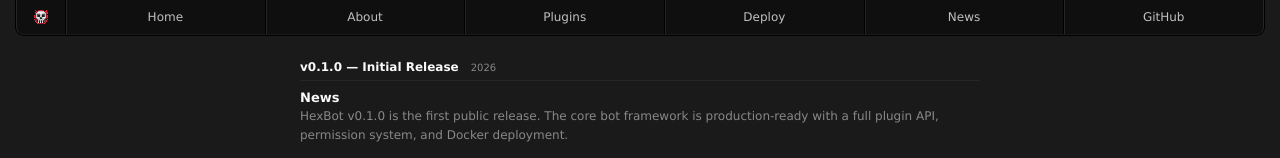
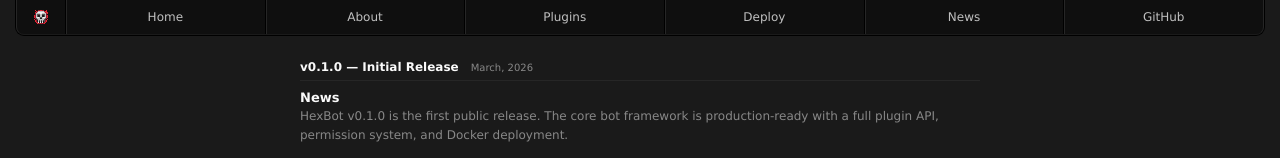
Before and after one commit to jstnmthw/hexbot-web, a Next.js app: page /news in a window 1280 px wide. Shown: the top 158 px of the page. Built offline with nearby package versions, Linux system fonts and the light colour scheme.

Commit message:
Add month to initial release entry

```diff
--- a/app/news/page.tsx
+++ b/app/news/page.tsx
@@ -20,7 +20,7 @@ function Entry({ version, date, children }: { version: string; date: string; chi
 export default function News() {
   return (
     <div className="w-full max-w-170 space-y-6 py-2">
-      <Entry version="v0.1.0 — Initial Release" date="2026">
+      <Entry version="v0.1.0 — Initial Release" date="March, 2026">
         <h2 className="text-foreground">News</h2>
         <p className="mb-3 leading-relaxed text-muted-foreground">HexBot v0.1.0 is the first public release. The core bot framework is production-ready with a full plugin API, permission system, and Docker deployment.</p>
         <p className="mb-2 text-xs font-semibold uppercase tracking-widest text-muted-foreground">Included</p>
```
